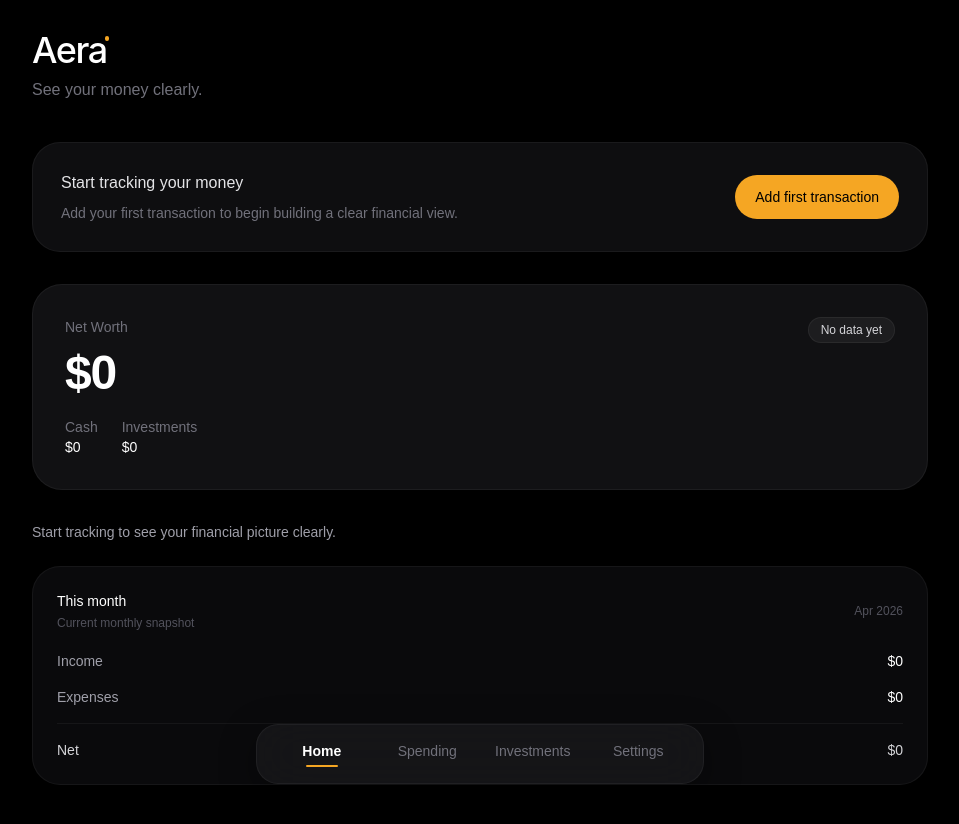
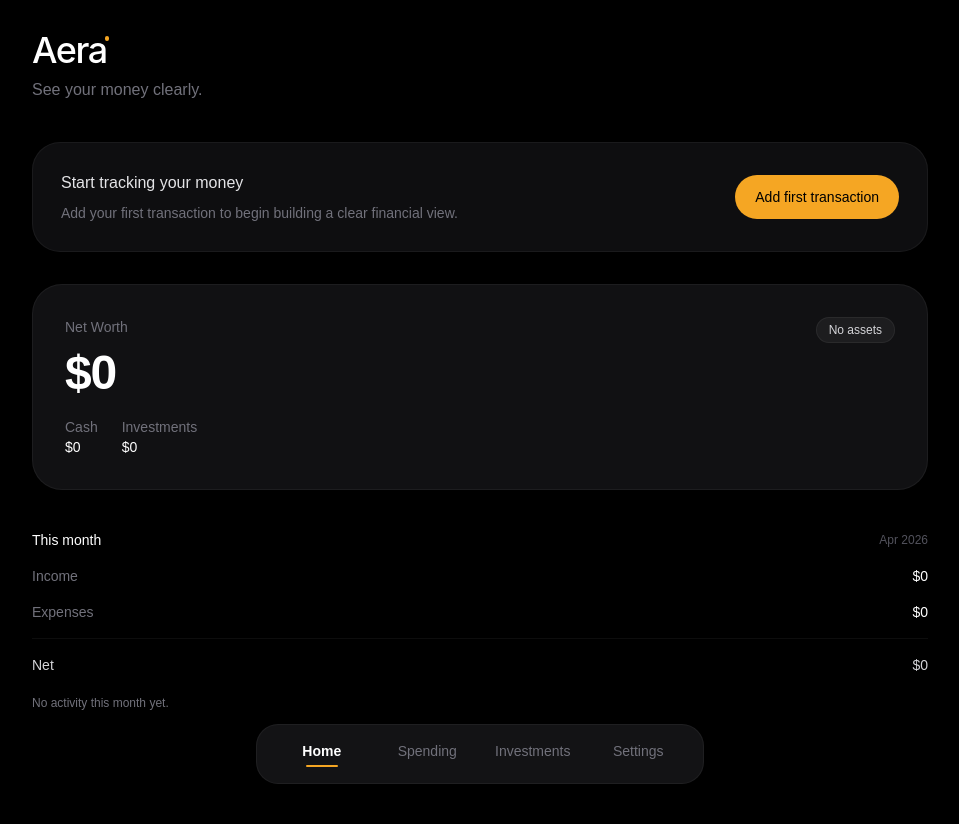
Before and after one commit to chlzn/aera, a Next.js app: page / in a window 1280 px wide. Shown: the top 824 px of the page, without its empty margins (160-1119 px from the left). Built offline with nearby package versions, Linux system fonts and the light colour scheme.

Commit message:
refine home status logic and monthly section

```diff
--- a/app/page.tsx
+++ b/app/page.tsx
@@ -100,50 +100,66 @@
 
   const hasAnyData = entries.length > 0 || investments.length > 0
 
-  const balanceStatus = useMemo(() => {
-    if (!hasAnyData) {
+  const portfolioStatus = useMemo(() => {
+    if (!hasAnyData || (cash === 0 && investmentsTotal === 0)) {
       return {
-        label: "No data yet",
+        label: "No assets",
         tone: "neutral" as const,
-        message: "Start tracking to see your financial picture clearly.",
       }
     }
 
-    if (monthlyEntries.length === 0) {
+    if (investmentsTotal > cash) {
       return {
-        label: "No activity this month",
+        label: "Asset heavy",
         tone: "neutral" as const,
-        message: "Add a transaction to keep this month updated.",
       }
     }
 
-    if (netFlow > 0) {
+    if (cash > investmentsTotal) {
       return {
-        label: "Positive month",
-        tone: "positive" as const,
-        message: "Saving money this month.",
-      }
-    }
-
-    if (netFlow < 0) {
-      return {
-        label: "Spending ahead",
-        tone: "negative" as const,
-        message: "Expenses are higher than income this month.",
+        label: "Cash heavy",
+        tone: "neutral" as const,
       }
     }
 
     return {
-      label: "Balanced month",
+      label: "Balanced",
       tone: "neutral" as const,
-      message: "Income and expenses are currently aligned.",
     }
-  }, [hasAnyData, monthlyEntries.length, netFlow])
+  }, [hasAnyData, cash, investmentsTotal])
+
+  const monthlyInsight = useMemo(() => {
+    if (monthlyEntries.length === 0) {
+      return "No activity this month yet."
+    }
+
+    if (monthlyIncome <= 0 && monthlyExpenses > 0) {
+      return "Spending without income this month."
+    }
+
+    if (monthlyIncome <= 0 && monthlyExpenses <= 0) {
+      return "No monthly activity yet."
+    }
+
+    const savingsRate = monthlyIncome > 0 ? (netFlow / monthlyIncome) * 100 : 0
+
+    if (savingsRate >= 50) {
+      return "You’re saving most of your income."
+    }
+
+    if (savingsRate >= 20) {
+      return "You’re saving part of your income."
+    }
+
+    if (savingsRate >= 0) {
+      return "Spending is high this month."
+    }
+
+    return "You’re spending more than you earn."
+  }, [monthlyEntries.length, monthlyIncome, monthlyExpenses, netFlow])
 
   const statusPillClass =
-    balanceStatus.tone === "positive"
-      ? "bg-[var(--accent)]/16 text-[var(--accent)] border border-[var(--accent)]/20"
-      : balanceStatus.tone === "negative"
+    portfolioStatus.tone === "neutral"
       ? "bg-white/5 text-zinc-300 border border-white/6"
       : "bg-white/5 text-zinc-300 border border-white/6"
 
@@ -164,7 +180,8 @@
                     Start tracking your money
                   </p>
                   <p className="text-zinc-500 text-sm mt-2 max-w-md">
-                    Add your first transaction to begin building a clear financial view.
+                    Add your first transaction to begin building a clear financial
+                    view.
                   </p>
                 </div>
 
@@ -179,7 +196,7 @@
           </section>
         )}
 
-        <section className="mb-8">
+        <section className="mb-10">
           <div className="rounded-[30px] bg-zinc-900/72 border border-white/5 shadow-[0_14px_40px_rgba(0,0,0,0.28)] p-8">
             <div className="flex flex-col sm:flex-row sm:items-start sm:justify-between gap-4">
               <div>
@@ -209,26 +226,15 @@
               <span
                 className={`inline-flex w-fit items-center rounded-full px-3 py-1 text-xs font-medium ${statusPillClass}`}
               >
-                {balanceStatus.label}
+                {portfolioStatus.label}
               </span>
             </div>
           </div>
         </section>
 
-        <section className="mb-6">
-          <p className="text-sm text-zinc-400">{balanceStatus.message}</p>
-        </section>
-
         <section className="mb-24">
-          <div className="rounded-[28px] bg-zinc-900/45 border border-white/5 p-6">
-            <div className="flex items-center justify-between mb-5">
-              <div>
+          <div className="mb-4 flex items-center justify-between gap-4">
             <p className="text-white text-sm font-medium">This month</p>
-                <p className="text-xs text-zinc-600 mt-1">
-                  Current monthly snapshot
-                </p>
-              </div>
-
             <span className="text-xs text-zinc-600">
               {new Intl.DateTimeFormat("en-US", {
                 month: "short",
@@ -239,14 +245,14 @@
 
           <div className="space-y-4">
             <div className="flex items-center justify-between gap-4">
-                <span className="text-zinc-400 text-sm">Income</span>
+              <span className="text-zinc-500 text-sm">Income</span>
               <span className="text-white text-sm font-medium">
                 {formatCurrency(monthlyIncome, currency)}
               </span>
             </div>
 
             <div className="flex items-center justify-between gap-4">
-                <span className="text-zinc-400 text-sm">Expenses</span>
+              <span className="text-zinc-500 text-sm">Expenses</span>
               <span className="text-white text-sm font-medium">
                 {formatCurrency(monthlyExpenses, currency)}
               </span>
@@ -268,7 +274,8 @@
                 {formatCurrency(netFlow, currency)}
               </span>
             </div>
-            </div>
+
+            <p className="text-xs text-zinc-500 pt-1">{monthlyInsight}</p>
           </div>
         </section>
       </div>
```
Lines whose indentation alone changed are shown as unchanged.
